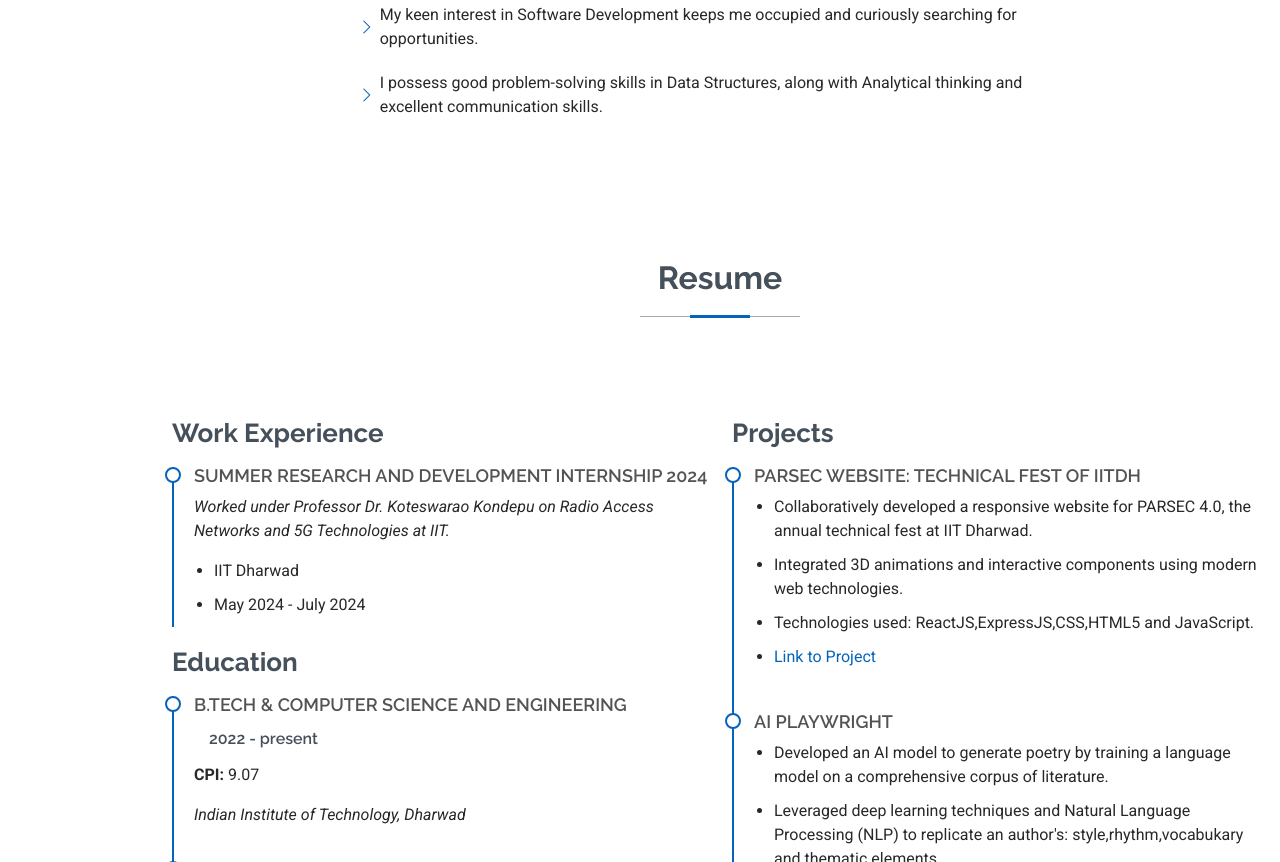
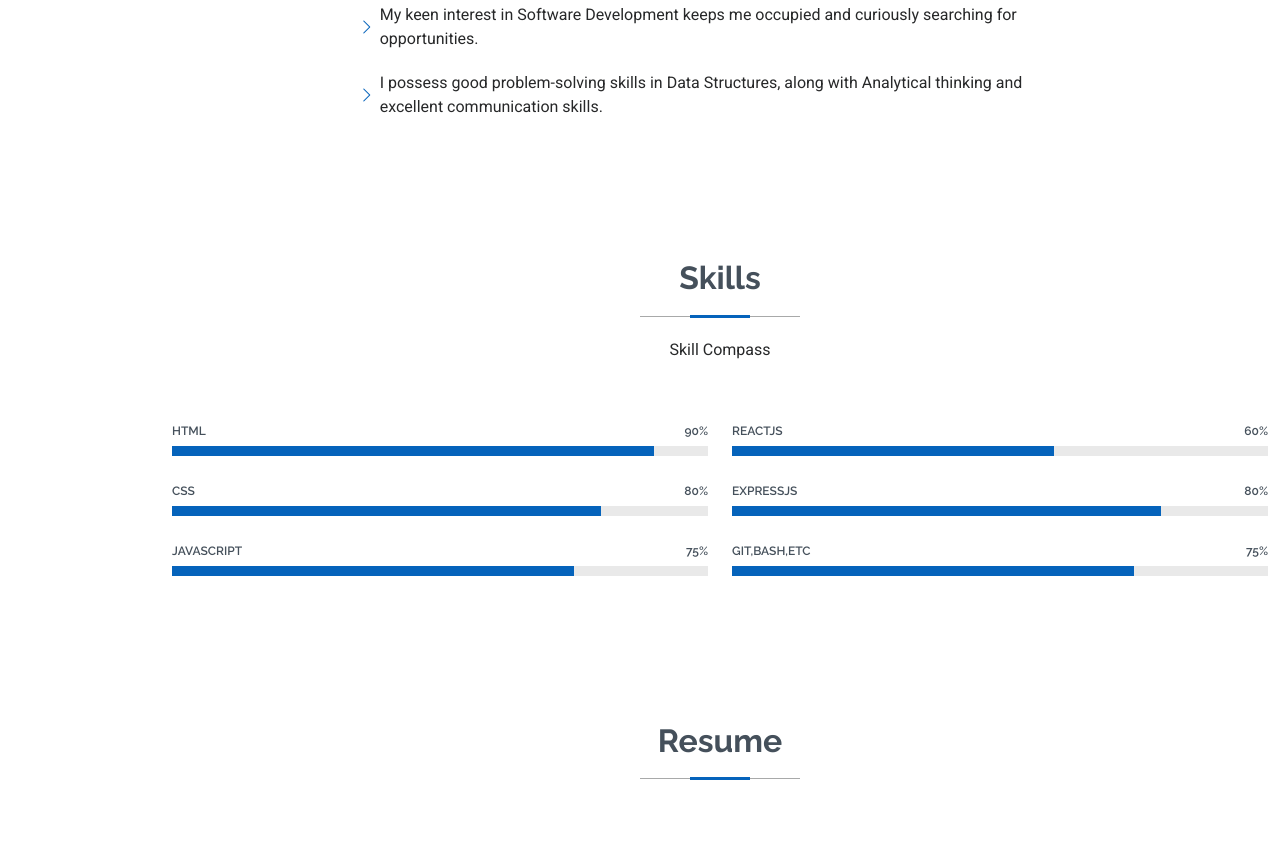
Before and after one commit to Utkarshgupta56/Portfolio, a plain HTML site: page index.html in a window 1280 px wide. Shown: the part 1043-1905 px from the top of the page. Drawn offline with Linux system fonts and the light colour scheme.

Commit message:
final change

```diff
--- a/assets/css/main.css
+++ b/assets/css/main.css
@@ -1454,9 +1454,7 @@ section,
 /*--------------------------------------------------------------
 # Starter Section Section
 --------------------------------------------------------------*/
-.starter-section {
-  /* Add your styles here */
-}
+
 /* Chatbot Styles */
 #chatbot {
   position: fixed;
--- a/index.html
+++ b/index.html
@@ -34,6 +34,7 @@
       <ul>
         <li><a href="#hero" class="active"><i class="bi bi-house navicon"></i><span>Home</span></a></li>
         <li><a href="#about"><i class="bi bi-person navicon"></i><span>About</span></a></li>
+        <li><a href="#skills"><i class="bi bi-tools"></i><span>Skills</span></a></li>
         <li><a href="#resume"><i class="bi bi-file-earmark-text navicon"></i><span>Resume</span></a></li>
         <li><a href="#contact"><i class="bi bi-envelope navicon"></i><span>Contact</span></a></li>
       </ul>
@@ -57,6 +58,7 @@
               <a href="mailto:220020056@iitdh.ac.in"><i class="bi bi-envelope"></i></a>
               <a href="https://github.com/Utkarshgupta56"><i class="bi bi-github"></i></a>
               <a href="https://www.linkedin.com/in/utkarsh-gupta-812308270/"><i class="bi bi-linkedin"></i></a>
+              <a href="/assets/Resume.pdf" download > <i class="bi bi-download"></i> Resume </a>
             </div>
           </div>
         </div>
@@ -90,6 +92,74 @@
       </div>
 
     </section><!-- /About Section -->
+    <section id="skills" class="skills section">
+
+      <!-- Section Title -->
+      <div class="container section-title" data-aos="fade-up">
+        <h2>Skills</h2>
+        <p>Skill Compass</p>
+      </div><!-- End Section Title -->
+
+      <div class="container" data-aos="fade-up" data-aos-delay="100">
+
+        <div class="row skills-content skills-animation">
+
+          <div class="col-lg-6">
+
+            <div class="progress">
+              <span class="skill"><span>HTML</span> <i class="val">90%</i></span>
+              <div class="progress-bar-wrap">
+                <div class="progress-bar" role="progressbar" aria-valuenow="90" aria-valuemin="0" aria-valuemax="100"></div>
+              </div>
+            </div><!-- End Skills Item -->
+
+            <div class="progress">
+              <span class="skill"><span>CSS</span> <i class="val">80%</i></span>
+              <div class="progress-bar-wrap">
+                <div class="progress-bar" role="progressbar" aria-valuenow="80" aria-valuemin="0" aria-valuemax="100"></div>
+              </div>
+            </div><!-- End Skills Item -->
+
+            <div class="progress">
+              <span class="skill"><span>JavaScript</span> <i class="val">75%</i></span>
+              <div class="progress-bar-wrap">
+                <div class="progress-bar" role="progressbar" aria-valuenow="75" aria-valuemin="0" aria-valuemax="100"></div>
+              </div>
+            </div><!-- End Skills Item -->
+
+          </div>
+
+          <div class="col-lg-6">
+
+            <div class="progress">
+              <span class="skill"><span>ReactJS</span> <i class="val">60%</i></span>
+              <div class="progress-bar-wrap">
+                <div class="progress-bar" role="progressbar" aria-valuenow="60" aria-valuemin="0" aria-valuemax="100"></div>
+              </div>
+            </div><!-- End Skills Item -->
+
+            <div class="progress">
+              <span class="skill"><span>ExpressJS</span> <i class="val">80%</i></span>
+              <div class="progress-bar-wrap">
+                <div class="progress-bar" role="progressbar" aria-valuenow="80" aria-valuemin="0" aria-valuemax="100"></div>
+              </div>
+            </div><!-- End Skills Item -->
+
+            <div class="progress">
+              <span class="skill"><span>Git,Bash,etc</span> <i class="val">75%</i></span>
+              <div class="progress-bar-wrap">
+                <div class="progress-bar" role="progressbar" aria-valuenow="75" aria-valuemin="0" aria-valuemax="100"></div>
+              </div>
+            </div><!-- End Skills Item -->
+
+          </div>
+
+        </div>
+
+      </div>
+
+    </section>
+
 
     <!-- Resume Section -->
     <section id="resume" class="resume section">
```
Also changed, not shown: assets/img/css.webp (added), assets/img/express.webp (added), assets/img/git.webp (added), assets/img/html.png (added), assets/img/javascript.webp (added), assets/img/linux.webp (added), assets/img/mysql.webp (added), assets/img/react.webp (added), 1 other file.
